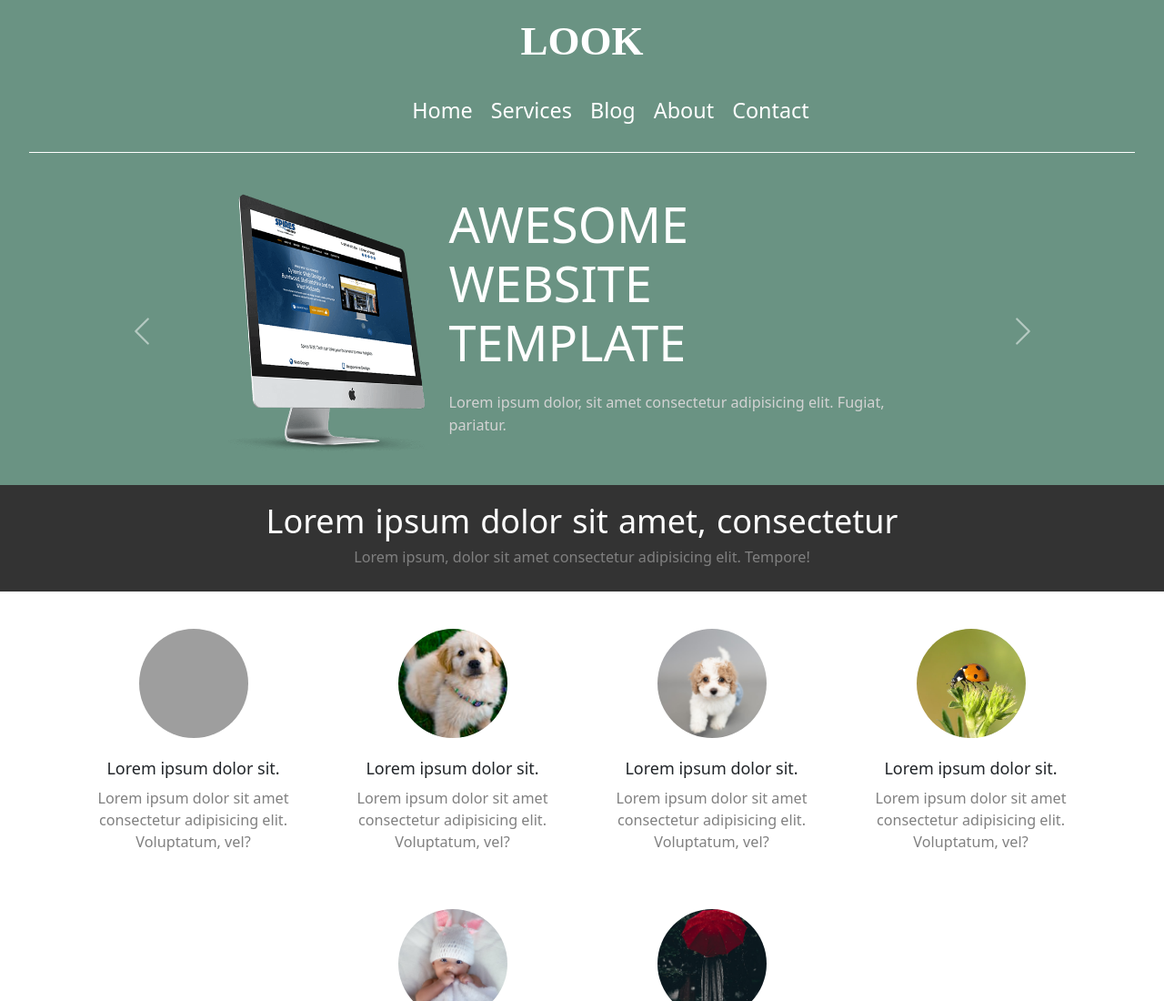
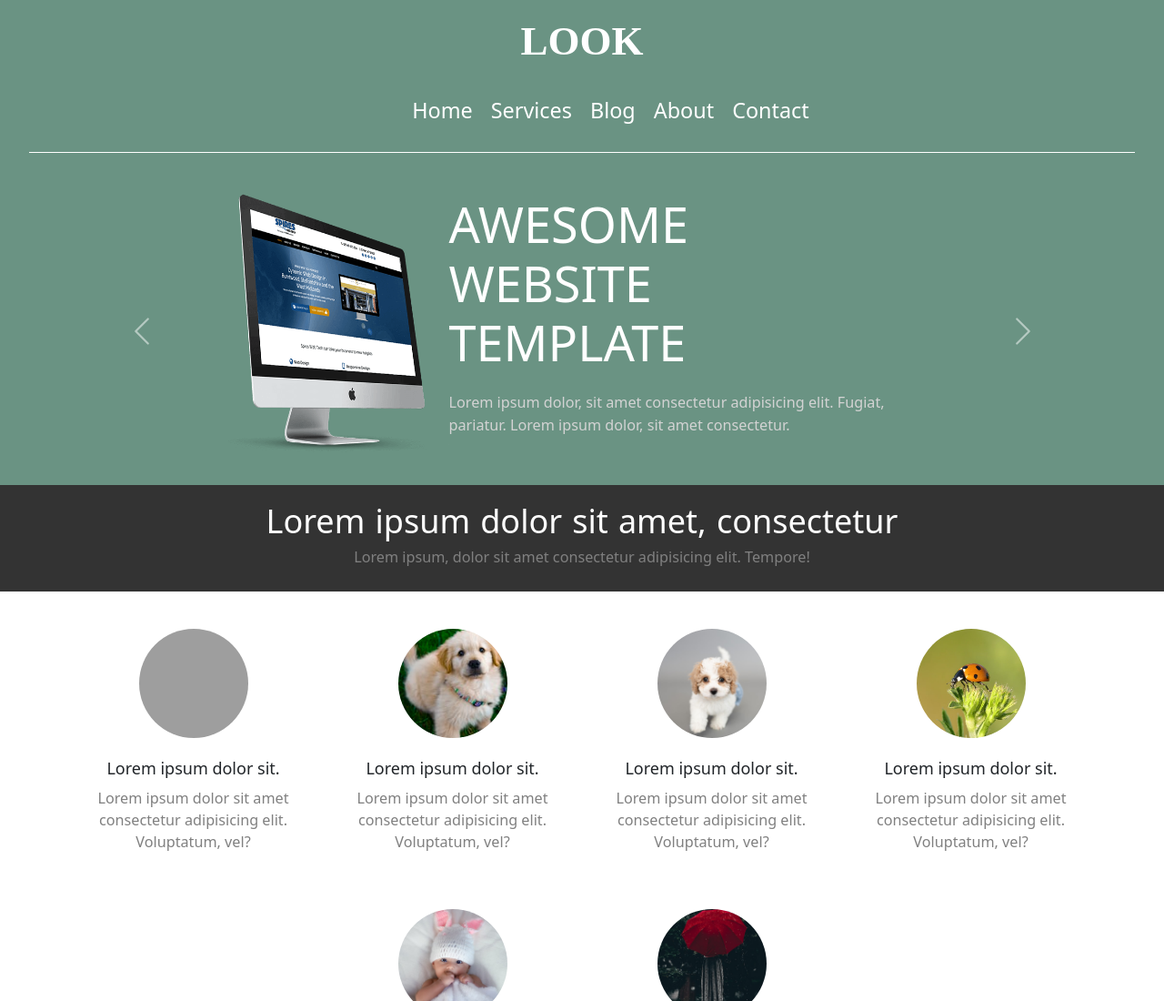
Before and after one commit to moyukh00145/KreetiFirstProject, a plain HTML site: page index.html in a window 1280 px wide. Shown: the top 1100 px of the page at 91% size. Drawn offline with nearby package versions, Linux system fonts and the light colour scheme; grey boxes are pictures that could not be loaded; a web font is replaced by a local one.

Commit message:
Carousal text modified

```diff
--- a/index.html
+++ b/index.html
@@ -91,7 +91,7 @@
                     <h2>AWESOME <strong>WEBSITE TEMPLATE</strong></h2>
                     <p>
                       Lorem ipsum dolor, sit amet consectetur adipisicing elit.
-                      Fugiat, pariatur.
+                      Fugiat, pariatur. Lorem ipsum dolor, sit amet consectetur.
                     </p>
                   </aside>
                 </div>
@@ -108,7 +108,7 @@
                     <h2>AWESOME <strong>WEBSITE TEMPLATE</strong></h2>
                     <p>
                       Lorem ipsum dolor, sit amet consectetur adipisicing elit.
-                      Fugiat, pariatur.
+                      Fugiat, pariatur. Lorem ipsum dolor, sit amet consectetur.
                     </p>
                   </aside>
                 </div>
@@ -125,7 +125,7 @@
                     <h2>AWESOME <strong>WEBSITE TEMPLATE</strong></h2>
                     <p>
                       Lorem ipsum dolor, sit amet consectetur adipisicing elit.
-                      Fugiat, pariatur.
+                      Fugiat, pariatur. Lorem ipsum dolor, sit amet consectetur.
                     </p>
                   </aside>
                 </div>
```
